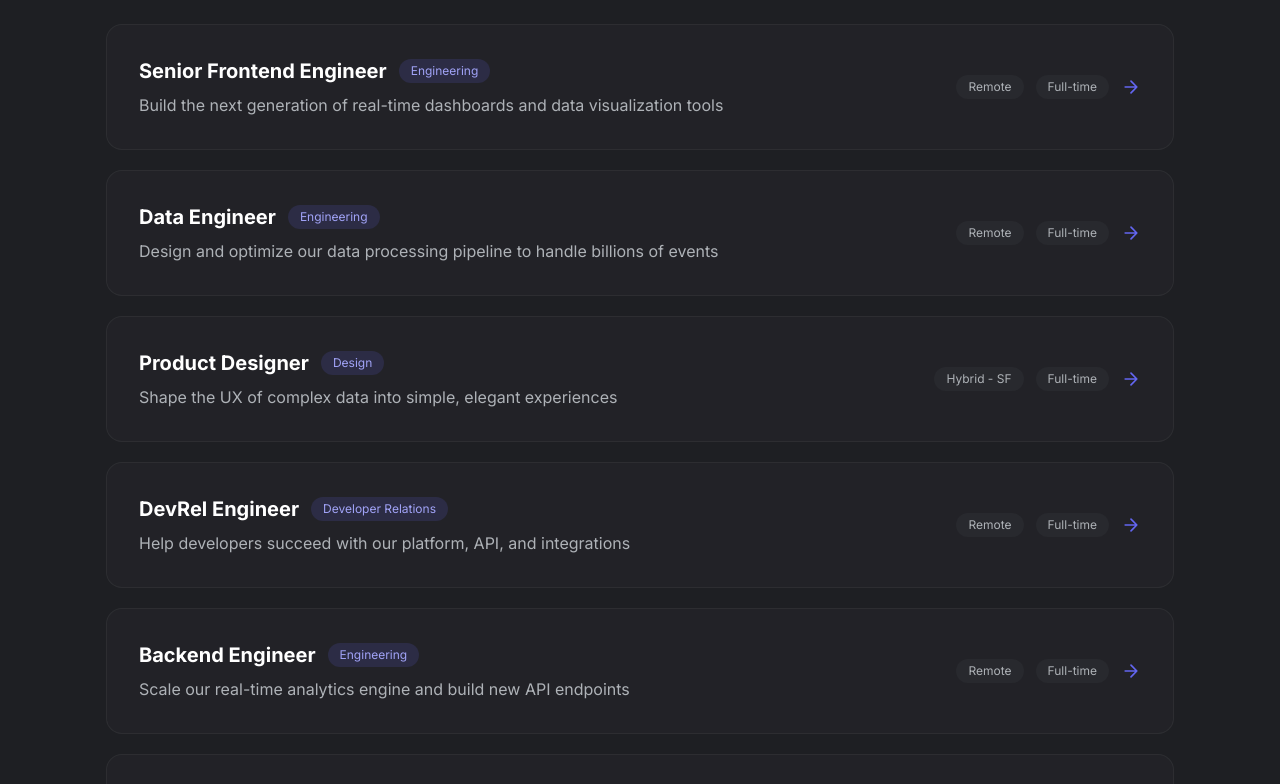
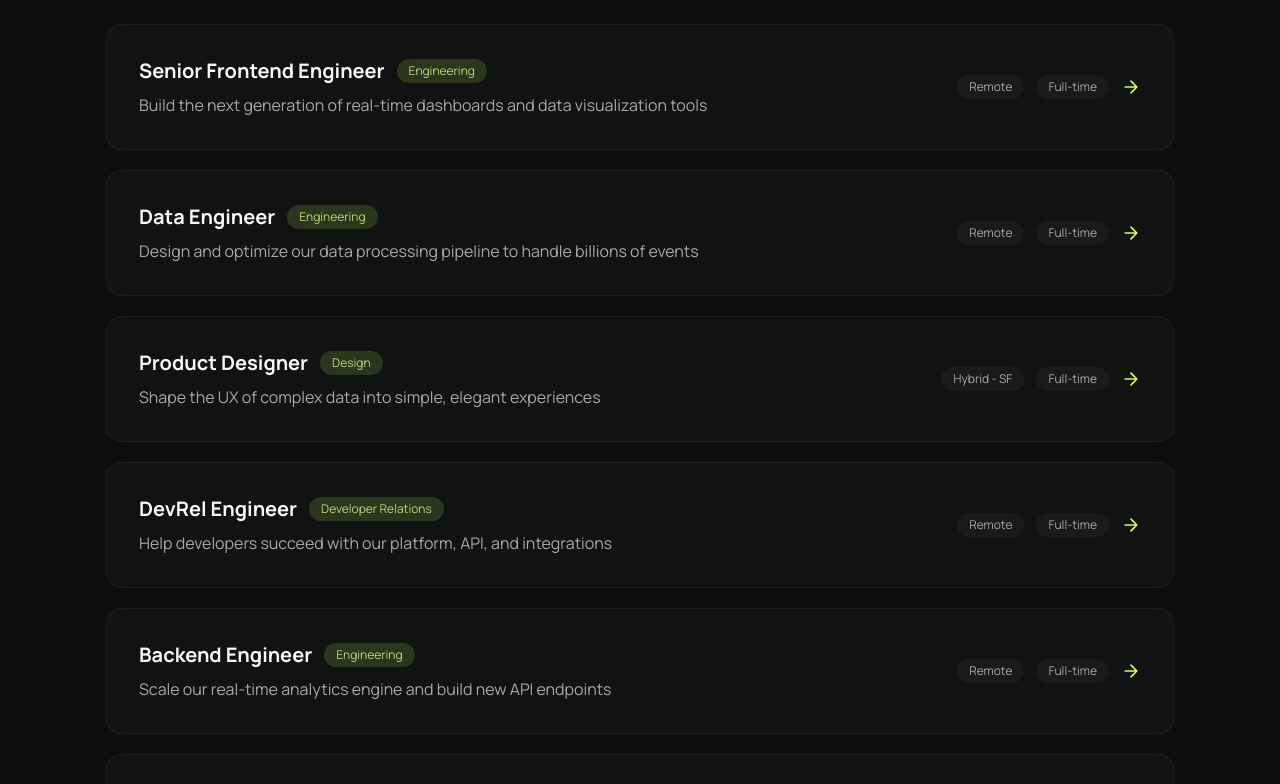
Before and after one commit to bzogo1/education-website, an Astro site: page /careers in a window 1280 px wide. Shown: the part 296-1080 px from the top of the page. Built offline with nearby package versions, Linux system fonts and the light colour scheme; Astro itself is replaced by a stand-in of ours; a web font is replaced by a local one.

Commit message:
edit color scheme

```diff
--- a/package.json
+++ b/package.json
@@ -40,6 +40,7 @@
   "dependencies": {
     "@astrojs/sitemap": "^3.7.2",
     "@fontsource/inter": "^5.2.8",
+    "@fontsource/manrope": "^5.3.0",
     "@fontsource/playfair-display": "^5.2.8",
     "astro": "^6.1.4"
   },
--- a/src/components/Footer.astro
+++ b/src/components/Footer.astro
@@ -43,7 +43,7 @@ const footerData = [
               type="email"
             />
             <button
-              class="bg-primaryColor text-primaryText h-11 shrink-0 cursor-pointer rounded-lg px-4 text-sm font-semibold transition hover:bg-[#7274f3]"
+              class="bg-primaryColor text-black h-11 shrink-0 cursor-pointer rounded-lg px-4 text-sm font-semibold transition hover:bg-[#e2ff8c]"
               type="button"
               data-open-modal
             >Subscribe</button>
--- a/src/components/InvitationModal.astro
+++ b/src/components/InvitationModal.astro
@@ -30,7 +30,7 @@ import TailcastLogo from '../assets/logos/TailcastLogo.astro';
           <div class="mr-2 text-8xl text-white">
             <TailcastLogo />
           </div>
-          <div class="font-['Inter'] text-3xl font-bold text-white">Tailcast</div>
+          <div class="font-['Manrope'] text-3xl font-bold text-white">Tailcast</div>
         </div>
         <h3
           class="text-primaryText mb-5 text-center text-xl leading-snug font-bold 2xl:mb-7 2xl:text-2xl"
@@ -50,7 +50,7 @@ import TailcastLogo from '../assets/logos/TailcastLogo.astro';
           </div>
           <div class="mx-auto mt-4 w-full p-2 sm:w-4/5">
             <button
-              class="text-primaryText shadow-4xl bg-primaryColor w-full cursor-pointer rounded-xl px-6 py-4 font-semibold transition duration-200 ease-in-out hover:bg-[#7274f3] focus:ring focus:ring-indigo-300"
+              class="text-black shadow-4xl bg-primaryColor w-full cursor-pointer rounded-xl px-6 py-4 font-semibold transition duration-200 ease-in-out hover:bg-[#e2ff8c] focus:ring focus:ring-[#d6ff5c]"
               type="button"
               aria-label="Join now"
             >
--- a/src/components/Navbar.astro
+++ b/src/components/Navbar.astro
@@ -33,7 +33,7 @@ const isActive = (href: string) => {
           <div class="mr-2 text-6xl text-white">
             <TailcastLogo />
           </div>
-          <div class="font-['Inter'] text-xl font-bold text-white">Tailcast</div>
+          <div class="font-['Manrope'] text-xl font-bold text-white">Tailcast</div>
         </div>
       </a>
     </div>
--- a/src/layouts/Layout.astro
+++ b/src/layouts/Layout.astro
@@ -1,13 +1,12 @@
 ---
-import '@fontsource/inter/400.css';
-import '@fontsource/inter/500.css';
-import '@fontsource/inter/600.css';
-import '@fontsource/inter/700.css';
-import '@fontsource/inter/800.css';
-import '@fontsource/inter/900.css';
-import interLatin400 from '@fontsource/inter/files/inter-latin-400-normal.woff2?url';
-import interLatin500 from '@fontsource/inter/files/inter-latin-500-normal.woff2?url';
-import interLatin700 from '@fontsource/inter/files/inter-latin-700-normal.woff2?url';
+import '@fontsource/manrope/400.css';
+import '@fontsource/manrope/500.css';
+import '@fontsource/manrope/600.css';
+import '@fontsource/manrope/700.css';
+import '@fontsource/manrope/800.css';
+import manropeLatin400 from '@fontsource/manrope/files/manrope-latin-400-normal.woff2?url';
+import manropeLatin500 from '@fontsource/manrope/files/manrope-latin-500-normal.woff2?url';
+import manropeLatin700 from '@fontsource/manrope/files/manrope-latin-700-normal.woff2?url';
 import { ClientRouter } from 'astro:transitions';
 import '../styles/Theme.css';
 import '../styles/diagonals.css';
@@ -43,9 +42,9 @@ const ogImage = `${siteUrl}/og-image.png`;
     <meta charset="UTF-8" />
     <meta name="viewport" content="width=device-width" />
     <link rel="icon" type="image/svg+xml" href="/favicon.svg" />
-    <link rel="preload" href={interLatin400} as="font" type="font/woff2" crossorigin />
-    <link rel="preload" href={interLatin500} as="font" type="font/woff2" crossorigin />
-    <link rel="preload" href={interLatin700} as="font" type="font/woff2" crossorigin />
+    <link rel="preload" href={manropeLatin400} as="font" type="font/woff2" crossorigin />
+    <link rel="preload" href={manropeLatin500} as="font" type="font/woff2" crossorigin />
+    <link rel="preload" href={manropeLatin700} as="font" type="font/woff2" crossorigin />
     <link rel="canonical" href={`${siteUrl}${Astro.url.pathname}`} />
     <meta name="generator" content={Astro.generator} />
     <meta name="description" content={description} />
@@ -80,8 +79,8 @@ const ogImage = `${siteUrl}/og-image.png`;
     <InvitationModal />
     <style is:global>
       html {
-        font-family: Inter;
-        background-color: #1e1f23;
+        font-family: Manrope;
+        background-color: #0d0e0e;
         overflow-x: hidden;
         scroll-behavior: smooth !important;
       }
--- a/src/styles/Theme.css
+++ b/src/styles/Theme.css
@@ -1,28 +1,28 @@
 @import 'tailwindcss';
 
 @theme {
-  --color-primaryColor: rgb(99, 102, 241);
-  --color-secondaryColor: rgb(161, 163, 247);
-  --color-primaryText: rgb(255, 255, 255);
-  --color-heroText: rgb(230, 230, 230);
-  --color-secondaryText: rgb(174, 178, 183);
-  --color-bgDark1: rgb(23, 24, 27);
-  --color-bgDark2: rgb(30, 31, 35);
-  --color-bgDark3: rgb(40, 41, 46);
-  --color-bgDark3Hover: rgb(47, 48, 54);
-  --color-bgDark3HoverLight: rgb(43, 44, 50);
-  --color-bgDarkTransparent: rgb(23 24 27 / 0.7);
+  --color-primaryColor: rgb(214, 255, 92);
+  --color-secondaryColor: rgb(190, 212, 124);
+  --color-primaryText: rgb(248, 248, 245);
+  --color-heroText: rgb(235, 235, 230);
+  --color-secondaryText: rgb(166, 169, 165);
+  --color-bgDark1: rgb(7, 8, 8);
+  --color-bgDark2: rgb(13, 14, 14);
+  --color-bgDark3: rgb(25, 27, 26);
+  --color-bgDark3Hover: rgb(35, 38, 35);
+  --color-bgDark3HoverLight: rgb(30, 33, 30);
+  --color-bgDarkTransparent: rgb(7 8 8 / 0.7);
   --color-bgDarkTransparentDarker: rgb(0 0 0 / 0.5);
-  --color-bgDarkTransparentLighter: rgb(40 41 46 / 0.7);
-  --color-bgDark1Lighter: rgb(24, 26, 29);
+  --color-bgDarkTransparentLighter: rgb(25 27 26 / 0.7);
+  --color-bgDark1Lighter: rgb(10, 11, 11);
   --color-mainBorder: rgb(255 255 255 / 0.15);
   --color-mainBorderDarker: rgb(255 255 255 / 0.07);
   --color-mainBorderSubtler: rgb(255 255 255 / 0.1);
   --color-mainBorderFaintest: rgb(255 255 255 / 0.05);
   --color-mainBorderSubtle: rgb(55 65 81 / 0.3);
-  --color-quoteIconColor: rgb(178, 184, 205);
+  --color-quoteIconColor: rgb(180, 193, 157);
 
-  --font-Inter: 'Inter';
+  --font-Manrope: 'Manrope';
 
   --breakpoint-xs: 530px;
   --breakpoint-sm: 640px;
@@ -71,7 +71,7 @@
 /* Buttons */
 
 .contained-button {
-  @apply bg-primaryColor text-primaryText flex cursor-pointer items-center justify-center rounded-lg font-bold transition hover:bg-[#7274f3];
+  @apply bg-primaryColor text-black flex cursor-pointer items-center justify-center rounded-lg font-bold transition hover:bg-[#e2ff8c];
 }
 .outlined-button {
   @apply text-primaryText border-mainBorder bg-bgDark2 hover:bg-bgDark3 cursor-pointer rounded-xl border border-solid text-sm;
```
Also changed, not shown: 1 other file.
